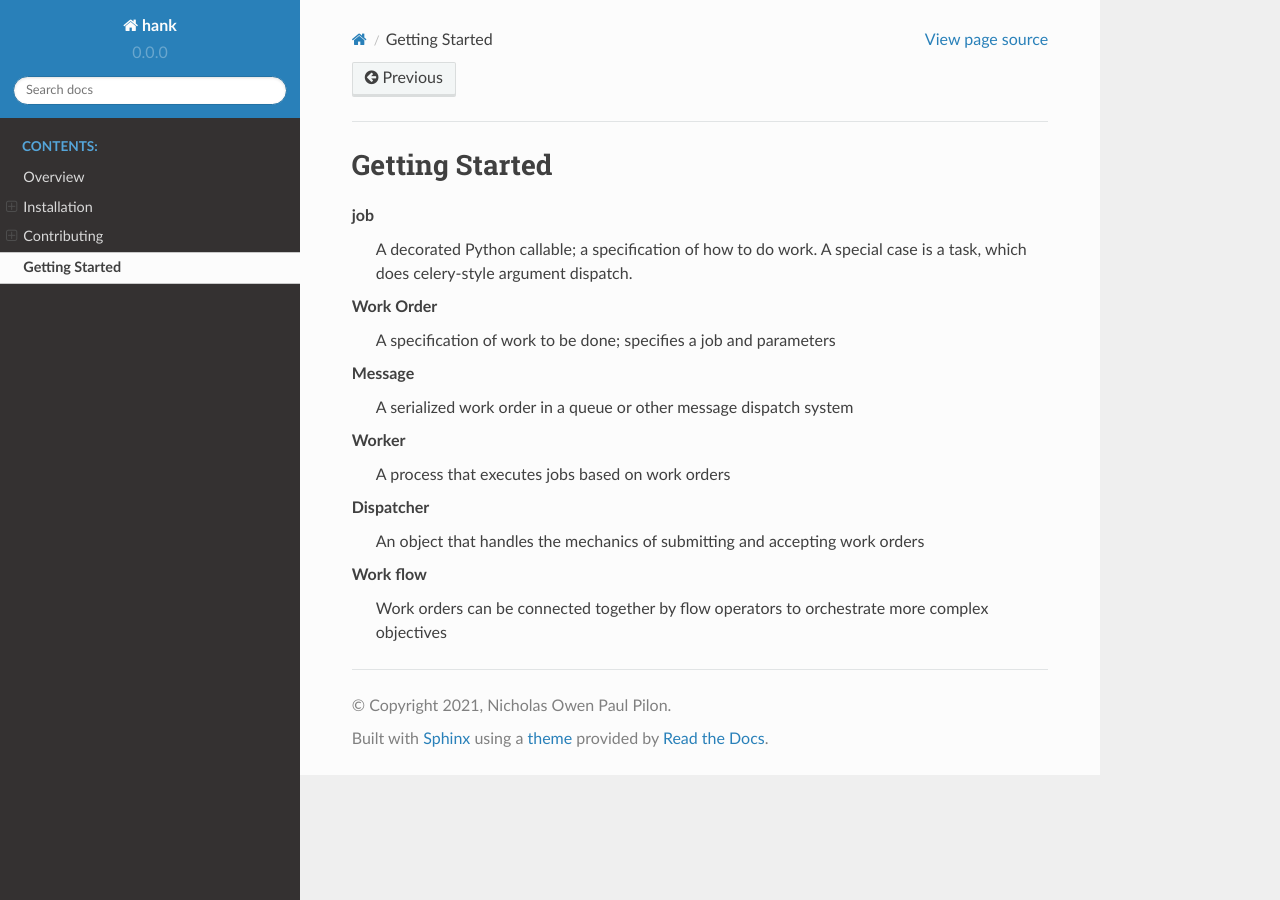
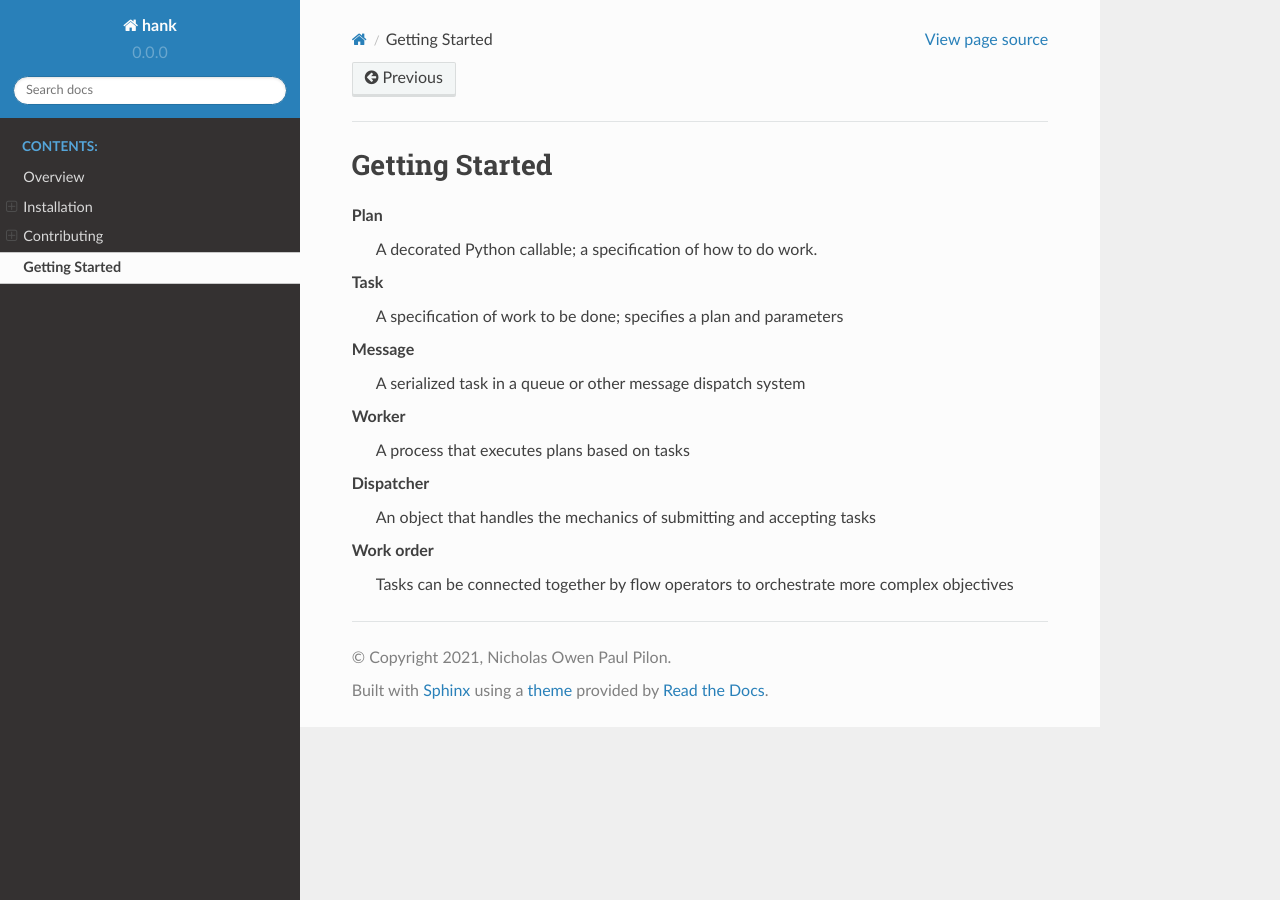
Before and after one commit to npilon/hank, a Sphinx documentation site: the page built from docs/startup.rst, in a window 1280 px wide. Built offline with Sphinx 7.4.7 and the Read the Docs theme 2.0.0, drawn with Linux system fonts in a browser that asks for light colours; pages that are not in the unit, such as notebooks, are missing from menus.

Commit message:
Documentation terminology update

```diff
--- a/docs/startup.rst
+++ b/docs/startup.rst
@@ -2,21 +2,20 @@ Getting Started
 ===============
 
 
-job
+Plan
     A decorated Python callable; a specification of how to do work.
-    A special case is a task, which does celery-style argument dispatch.
 
-Work Order
-    A specification of work to be done; specifies a job and parameters
+Task
+    A specification of work to be done; specifies a plan and parameters
 
 Message
-    A serialized work order in a queue or other message dispatch system
+    A serialized task in a queue or other message dispatch system
 
 Worker
-    A process that executes jobs based on work orders
+    A process that executes plans based on tasks
 
 Dispatcher
-    An object that handles the mechanics of submitting and accepting work orders
+    An object that handles the mechanics of submitting and accepting tasks
 
-Work flow
-    Work orders can be connected together by flow operators to orchestrate more complex objectives
+Work order
+    Tasks can be connected together by flow operators to orchestrate more complex objectives
```
